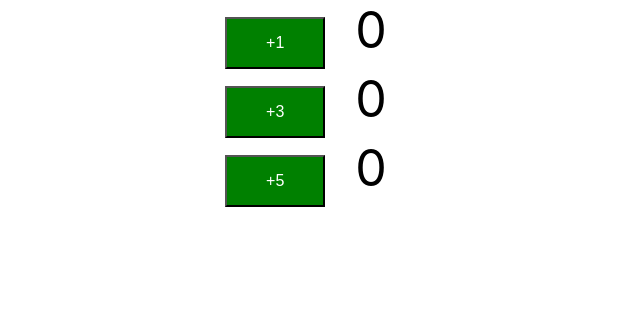
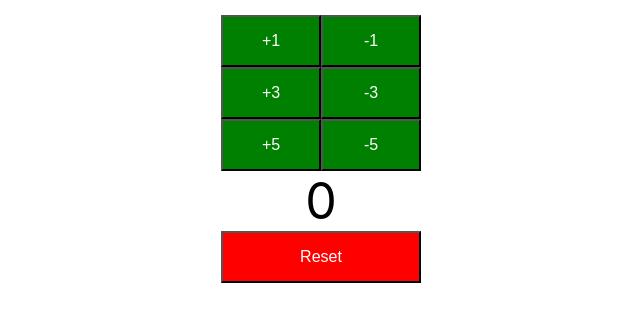
Before and after one commit to akhi0gupta007/sts-workspace, a React (Create React App) app in the folder todo-app/: page / in a window 1280 px wide. Shown: the top 322 px of the page, without its empty margins (319-959 px from the left). Built offline with nearby package versions, Linux system fonts and the light colour scheme.

Commit message:
Completing counter example

```diff
--- a/todo-app/src/components/counter/Counter.css
+++ b/todo-app/src/components/counter/Counter.css
@@ -11,3 +11,13 @@ button{
     font-size: 50px;
     padding: 15px 30px;
 }
+
+
+.reset{
+    background-color: red;
+    width: 200px;
+}
+
+body{
+    padding: 15px 30px;
+}
--- a/todo-app/src/components/counter/Counter.jsx
+++ b/todo-app/src/components/counter/Counter.jsx
@@ -2,21 +2,7 @@ import React, { Component } from 'react';
 import './Counter.css'
 import PropTypes from 'prop-types'
 
-class Counter extends Component{
-    render() {
-        return (
-          <div className="counter">
-          <CounterButton/>
-          <CounterButton by ={3}/>
-          <CounterButton by ={5}/>
-          </div>
-        );
-      }
-}
-
-class CounterButton extends Component {
-    //Define initial state in the constructor
-    // state => counter 0
+class Counter extends Component {
 
     constructor() {
         super(); // this is must if you want to use this
@@ -25,23 +11,90 @@ class CounterButton extends Component {
         }
 
         this.increment = this.increment.bind(this)
+        this.decrement = this.decrement.bind(this)
+        this.reset = this.reset.bind(this)
+    }
+
+    render() {
+        return (
+            <div className="counter">
+                <CounterButton incrementMethod={this.increment} decrementMethod ={this.decrement}/>
+                <CounterButton incrementMethod={this.increment} decrementMethod ={this.decrement} by={3} />
+                <CounterButton incrementMethod={this.increment} decrementMethod ={this.decrement}  by={5} />
+                <span className="count">{this.state.counter}</span>
+                <div> <button onClick={this.reset} className="reset">Reset</button></div>
+            </div>
+        );
+    }
+
+    reset(){
+        this.setState(
+
+           {counter : 0}
+
+        );
+    }
+
+    increment(by) {
+        // console.log(`increment from parent - ${by}`);
+        this.setState(
+            (prevState) => {
+                return { counter: prevState.counter + by }
+            }
+        );
+    }
+
+    decrement(by) {
+        // console.log(`increment from parent - ${by}`);
+        this.setState(
+            (prevState) => {
+                return { counter: prevState.counter - by }
+            }
+        );
+    }
+}
+
+class CounterButton extends Component {
+
+    constructor() {
+        super(); // this is must if you want to use this
+        this.state = {
+            counter: 0
+        }
+
+        this.increment = this.increment.bind(this)
+        this.decrement = this.decrement.bind(this)
     }
 
     render() {
         return (
             <div className="counter">
                 <button onClick={this.increment}>+{this.props.by}</button>
-                <span className="count">{this.state.counter}</span>
+                <button onClick={this.decrement}>-{this.props.by}</button>
+                {/* <span className="count">{this.state.counter}</span> */}
             </div>
         );
     }
 
     increment() {
-        console.log('increment');
+        console.log('increment from child');
         this.setState({
             counter: this.state.counter + this.props.by
         }
         );
+
+        this.props.incrementMethod(this.props.by);
+    }
+
+
+    decrement() {
+        console.log('decrement from child');
+        this.setState({
+            counter: this.state.counter - this.props.by
+        }
+        );
+
+        this.props.decrementMethod(this.props.by);
     }
 
 }
```
